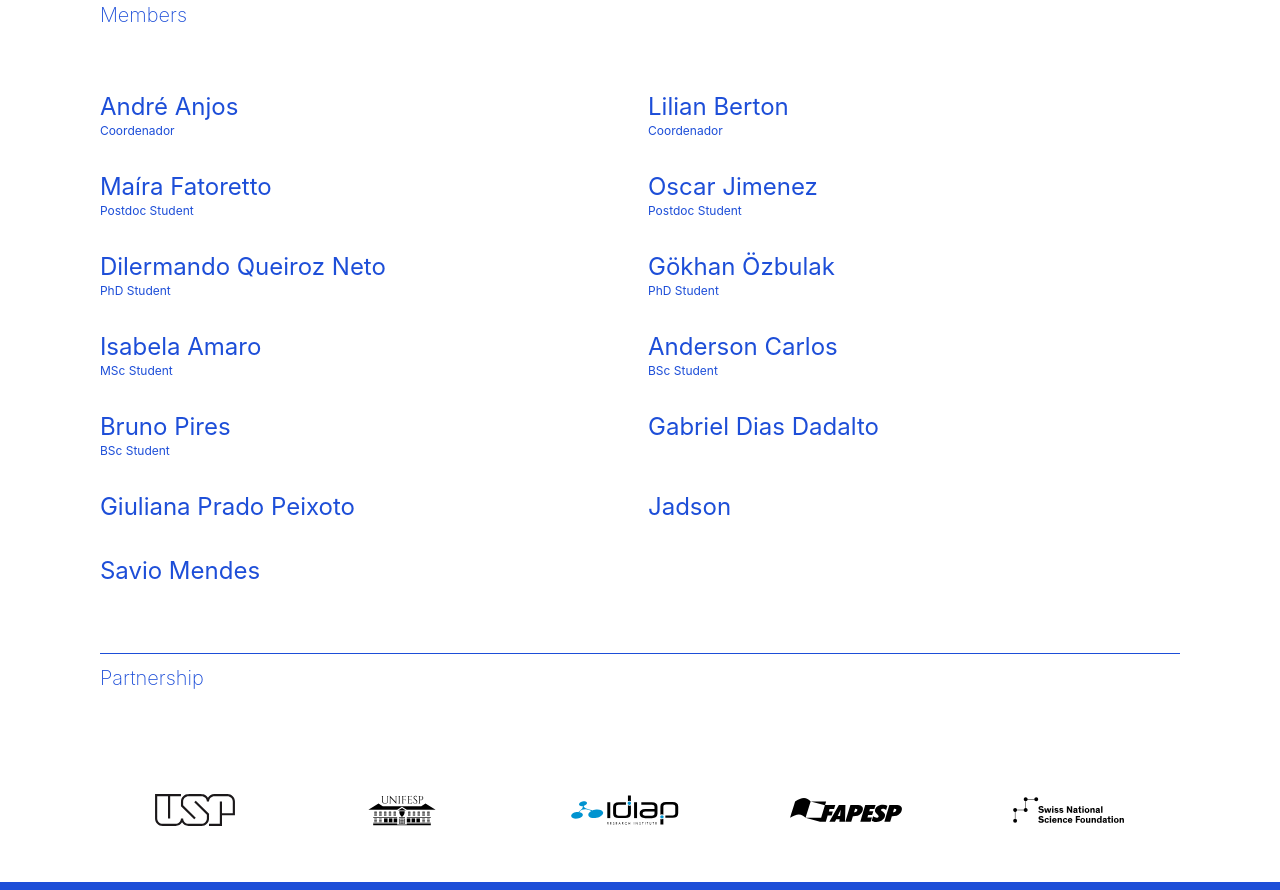
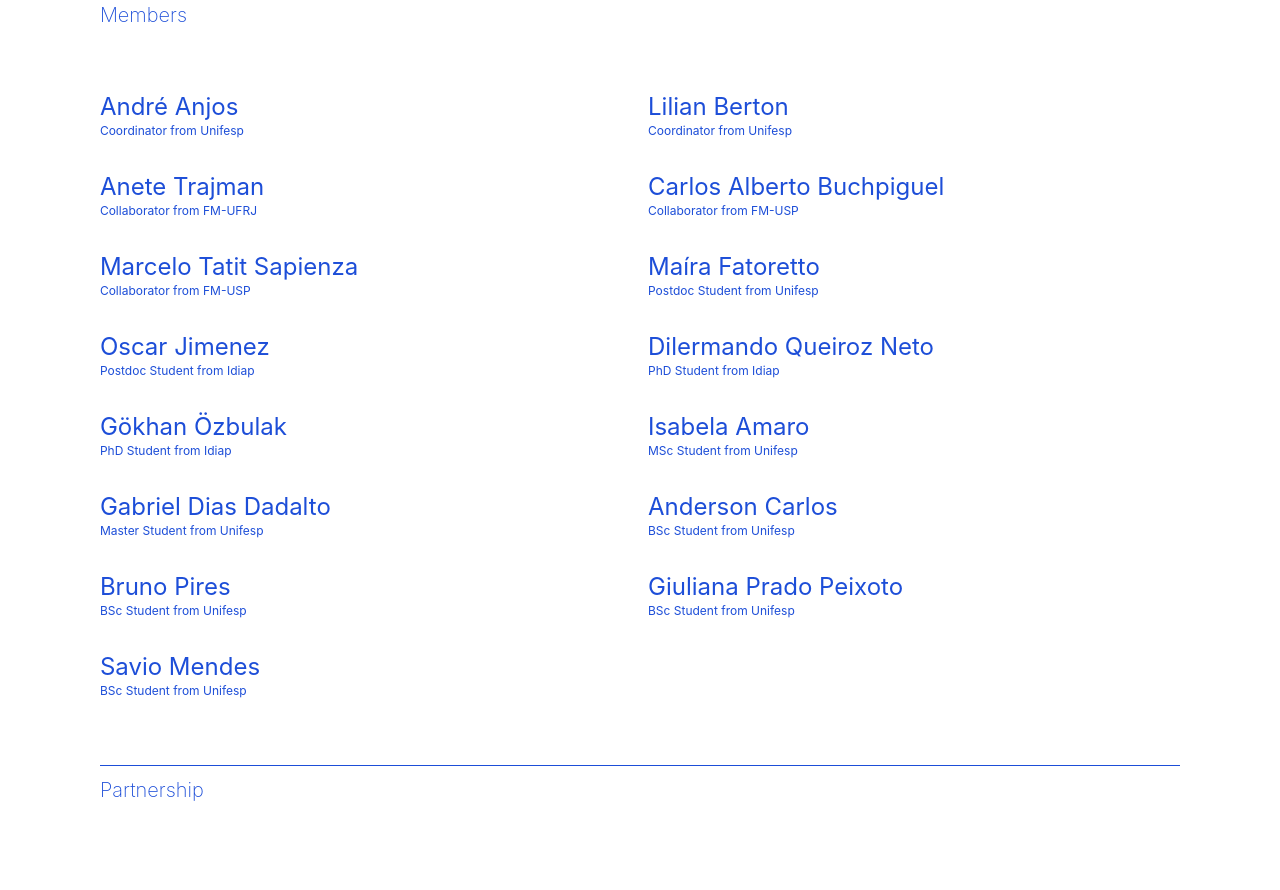
Before and after one commit to DilermandoQueiroz/fairmi-site, a Next.js app: page /team in a window 1280 px wide. Shown: the part 580-1470 px from the top of the page. Built offline with nearby package versions, Linux system fonts and the light colour scheme.

Commit message:
Update PeopleCard component to include institution in position

```diff
--- a/src/components/People.tsx
+++ b/src/components/People.tsx
@@ -2,28 +2,33 @@
 
 const People: React.FC = () => {
     const people = [
-        { name: "Anderson Carlos", position: "BSc Student" },
-        { name: "André Anjos", position: "Coordenador" },
-        { name: "Bruno Pires", position: "BSc Student" },
-        { name: "Dilermando Queiroz Neto", position: "PhD Student" },
-        { name: "Gabriel Dias Dadalto", position: "" },
-        { name: "Giuliana Prado Peixoto", position: "" },
-        { name: "Gökhan Özbulak", position: "PhD Student" },
-        { name: "Isabela Amaro", position: "MSc Student" },
-        { name: "Jadson", position: "" },
-        { name: "Lilian Berton", position: "Coordenador" },
-        { name: "Maíra Fatoretto", position: "Postdoc Student" },
-        { name: "Savio Mendes", position: "" },
-        { name: "Oscar Jimenez", position: "Postdoc Student" }
+        { name: "Anderson Carlos", position: "BSc Student", institution: "Unifesp" },
+        { name: "André Anjos", position: "Coordinator", institution: "Unifesp" },
+        { name: "Bruno Pires", position: "BSc Student", institution: "Unifesp" },
+        { name: "Dilermando Queiroz Neto", position: "PhD Student", institution: "Idiap" },
+        { name: "Gabriel Dias Dadalto", position: "Master Student", institution: "Unifesp" },
+        { name: "Giuliana Prado Peixoto", position: "BSc Student", institution: "Unifesp" },
+        { name: "Gökhan Özbulak", position: "PhD Student", institution: "Idiap" },
+        { name: "Isabela Amaro", position: "MSc Student", institution: "Unifesp" },
+        { name: "Lilian Berton", position: "Coordinator", institution: "Unifesp" },
+        { name: "Maíra Fatoretto", position: "Postdoc Student", institution: "Unifesp" },
+        { name: "Savio Mendes", position: "BSc Student", institution: "Unifesp" },
+        { name: "Oscar Jimenez", position: "Postdoc Student", institution: "Idiap" },
+        { name: "Marcelo Tatit Sapienza", position: "Collaborator", institution: "FM-USP" },
+        { name: "Carlos Alberto Buchpiguel", position: "Collaborator", institution: "FM-USP" },
+        { name: "Anete Trajman", position: "Collaborator", institution: "FM-UFRJ" }
     ];
 
     const positionPriority: { [key: string]: number } = {
-        "Coordenador": 1,
-        "Postdoc Student": 2,
-        "PhD Student": 3,
-        "MSc Student": 4,
-        "BSc Student": 5,
-        "": 6 // For positions that are empty
+        "Coordinator": 1,
+        "Collaborator": 2,
+        "Postdoc Student": 3,
+        "PhD Student": 4,
+        "MSc Student": 5,
+        "Master Student": 6,
+        "BSc Student": 7,
+        "Undergraduate Student": 8,
+        "": 9 // For positions that are empty
     };
 
     const sortedPeople = people.sort((a, b) => {
@@ -39,7 +44,11 @@
     return (
         <div className="grid grid-cols-1 sm:grid-cols-2 gap-4 w-full pb-[50px]">
             {sortedPeople.map((person) => (
-                <PeopleCard key={person.name} name={person.name} position={person.position} />
+                <PeopleCard
+                    key={person.name}
+                    name={person.name}
+                    position={`${person.position} from ${person.institution}`}
+                />
             ))}
         </div>
     );
```
